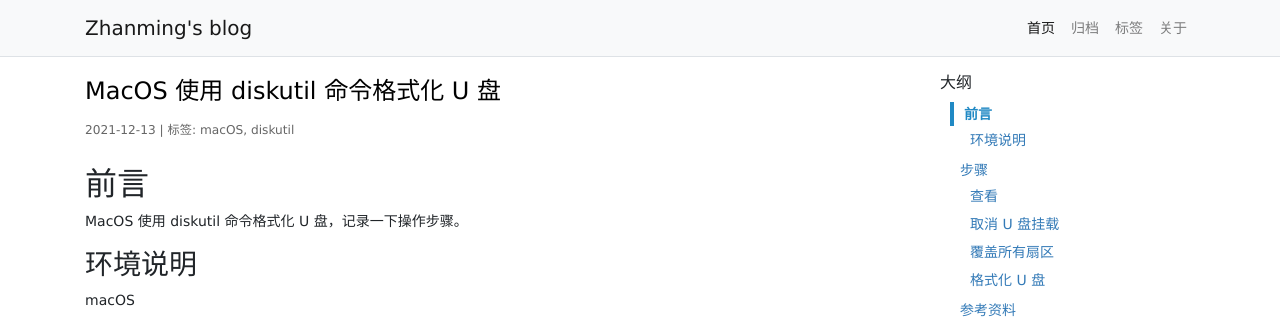
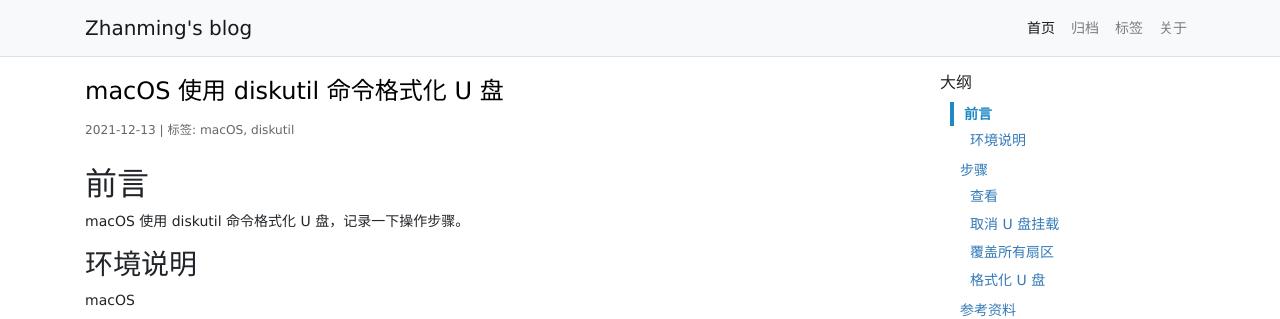
Before and after one commit to zhanming/zhanming.github.com, a Jekyll site: the page built from _posts/2021-12-13-how-to-use-diskutil-format-flash-disk-on-macos.md, in a window 1280 px wide and 900 px high. Shown: the top 319 px of the window. Built offline with Jekyll 4.4.1, drawn with Linux system fonts in a browser that asks for light colours; comment, search, counter and statistics services are not loaded.

Commit message:
change a description.

```diff
--- a/_posts/2021-12-13-how-to-use-diskutil-format-flash-disk-on-macos.md
+++ b/_posts/2021-12-13-how-to-use-diskutil-format-flash-disk-on-macos.md
@@ -1,12 +1,12 @@
 ---
 layout: post
-title: MacOS 使用 diskutil 命令格式化 U 盘
+title: macOS 使用 diskutil 命令格式化 U 盘
 categories: [macOS]
 tags: [macOS, diskutil]
-summary: MacOS 使用 diskutil 命令格式化 U 盘，记录一下操作步骤。
+summary: macOS 使用 diskutil 命令格式化 U 盘，记录一下操作步骤。
 ---
 ## 前言
-MacOS 使用 diskutil 命令格式化 U 盘，记录一下操作步骤。
+macOS 使用 diskutil 命令格式化 U 盘，记录一下操作步骤。
 
 ### 环境说明
 macOS
```
